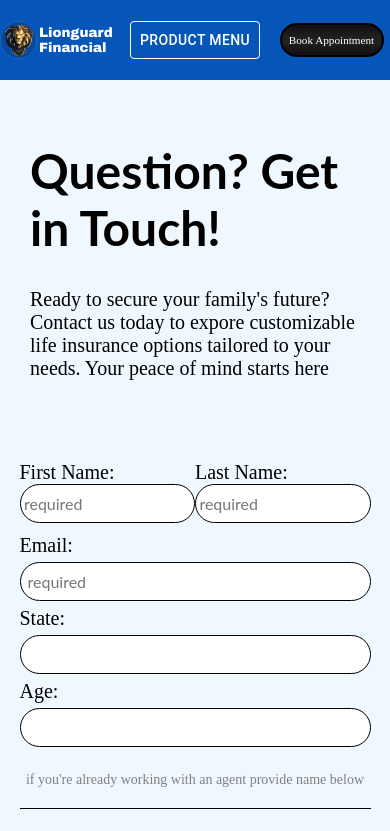
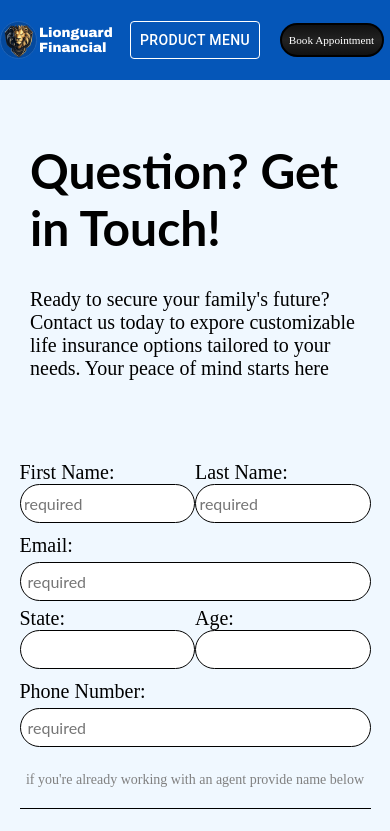
Before and after one commit to AspireHall/Lionguard, a React (Vite) app: page /contact in a window 390 px wide. Shown: the top 831 px of the page. Built offline with nearby package versions, Linux system fonts and the light colour scheme.

Commit message:
added phone number to contact page, replaced <a> tag with <Link> tag on home page

```diff
--- a/src/Pages/Calculator/Calculator.jsx
+++ b/src/Pages/Calculator/Calculator.jsx
@@ -1,6 +1,5 @@
-import React, { useState } from "react";
+import { useState } from "react";
 import { Line } from "react-chartjs-2";
-import { Chart as ChartJS } from "chart.js/auto";
 
 const Calculator = () => {
   const [principal, setPrincipal] = useState(25000);
--- a/src/Pages/ContactPage/ContactForm.jsx
+++ b/src/Pages/ContactPage/ContactForm.jsx
@@ -27,6 +27,7 @@ const ContactForm = () => {
       email: "",
       state: "",
       age: "",
+      phone: "",
       agentname: "",
       message: "",
     });
@@ -38,6 +39,7 @@ const ContactForm = () => {
     email: "",
     state: "",
     age: "",
+    phone: "",
     agentname: "",
     message: "",
   });
@@ -101,6 +103,7 @@ const ContactForm = () => {
         />
       </section>
       <section className={classes.formSection}>
+        <div className={classes.formSectionDivLeft}>
           <label className={classes.inputText} htmlFor="state">
             State:
           </label>
@@ -113,8 +116,8 @@ const ContactForm = () => {
             onChange={handleChange}
             required
           />
-      </section>
-      <section className={classes.formSection}>
+        </div>
+        <div className={classes.formSectionDivRight}>
           <label className={classes.inputText} htmlFor="age">
             Age:
           </label>
@@ -126,6 +129,22 @@ const ContactForm = () => {
             value={formData.age}
             onChange={handleChange}
             required
+          />
+        </div>
+      </section>
+      <section className={classes.formSection}>
+        <label className={classes.inputText} htmlFor="phone">
+          Phone Number:
+        </label>
+        <input
+          className={classes.input}
+          type="phone"
+          id="phone"
+          name="phone"
+          value={formData.phone}
+          onChange={handleChange}
+          required
+          placeholder="required"
         />
       </section>
       <section className={classes.sectionBreak}>
--- a/src/Pages/HomePage/HomePage.jsx
+++ b/src/Pages/HomePage/HomePage.jsx
@@ -1,3 +1,4 @@
+import { Link } from "react-router-dom";
 import GenerationImage from "../../assets/GenerationFamilyfaded.jpg";
 import HealthAndSafetyIcon from "@mui/icons-material/HealthAndSafety";
 import CardTravelIcon from "@mui/icons-material/CardTravel";
@@ -38,7 +39,7 @@ const HomePage = () => {
         </div>
       </div>
       <div className={classes.productContainer}>
-        <a className={classes.link} href="/lifeInsurance">
+        <Link className={classes.link} to="/lifeInsurance">
           <HealthAndSafetyIcon sx={sx} />
           <div className={classes.textContainer}>
             <h1 className={classes.productTitle}> Life Insurance</h1>
@@ -54,8 +55,8 @@ const HomePage = () => {
               Learn More <KeyboardDoubleArrowRightIcon />
             </p>
           </div>
-        </a>
-        <a className={classes.link} href="/annuities">
+        </Link>
+        <Link className={classes.link} to="/annuities">
           <CardTravelIcon sx={sx} />
           <div className={classes.textContainer}>
             <h1 className={classes.productTitle}> Annuities</h1>
@@ -70,8 +71,8 @@ const HomePage = () => {
               Learn More <KeyboardDoubleArrowRightIcon />
             </p>
           </div>
-        </a>
-        <a className={classes.link} href="/livingTrust">
+        </Link>
+        <Link className={classes.link} to="/livingTrust">
           <AccountBalanceIcon sx={sx} />
           <div className={classes.textContainer}>
             <h1 className={classes.productTitle}> Living Trust</h1>
@@ -87,8 +88,8 @@ const HomePage = () => {
               Learn More <KeyboardDoubleArrowRightIcon />
             </p>
           </div>
-        </a>
-        <a className={classes.link} href="/about">
+        </Link>
+        <Link className={classes.link} to="/about">
           <ContactsIcon sx={sx} />
           <div className={classes.textContainer}>
             <h1 className={classes.productTitle}>Learn More</h1>
@@ -101,7 +102,7 @@ const HomePage = () => {
               Learn More <KeyboardDoubleArrowRightIcon />
             </p>
           </div>
-        </a>
+        </Link>
       </div>
       <div className={classes.contactUsDiv}>
         <ContactUs />
--- a/src/Pages/LifeInsurancePage/LifeInsurancePage.jsx
+++ b/src/Pages/LifeInsurancePage/LifeInsurancePage.jsx
@@ -35,8 +35,8 @@ const LifeInsurancePage = () => {
           <p>Are you ready to safeguad your future?</p>
           <p>
             Let&apos;s talk about securing your tomorrow with peace of mind.
-            Life insurance is more than just a policy; it's a promise to protect
-            what matters most.
+            Life insurance is more than just a policy; it&apos;s a promise to
+            protect what matters most.
           </p>
         </div>
       </div>
```
Lines whose indentation alone changed are shown as unchanged.
